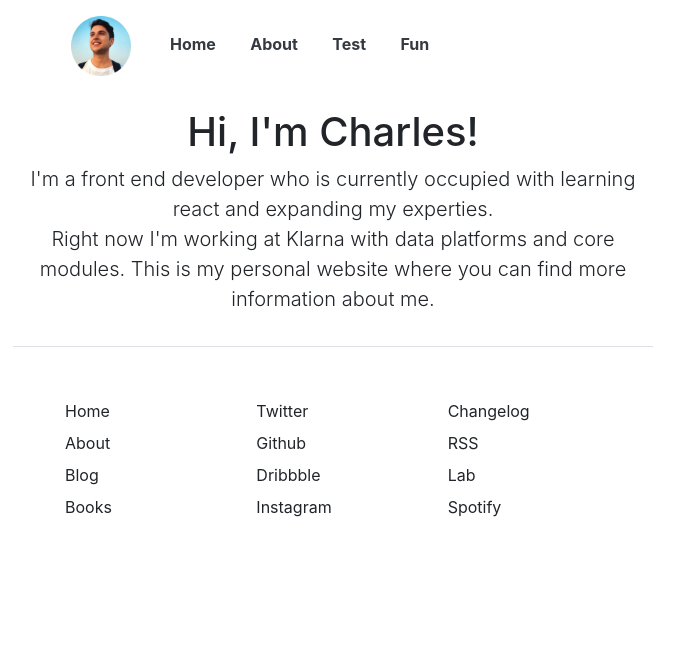
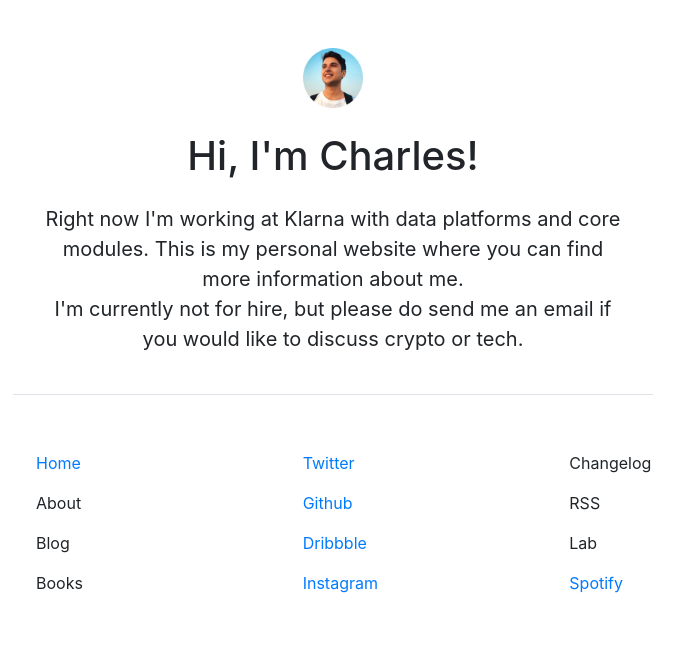
Before and after one commit to fu4303/portfolio-basic, a plain HTML site: page index.html in a window 1280 px wide. Shown: the whole page, without its empty margins (307-989 px from the left). Drawn offline with nearby package versions, Linux system fonts and the light colour scheme.

Commit message:
Strip away unwanted elements

```diff
--- a/index.html
+++ b/index.html
@@ -13,19 +13,19 @@
     <title>Charles Krook</title>
   </head>
   <body>
-    <div class="container w-75">
-        <div class="row p-3 d-flex justify-content-center">
+    <div class="d-flex justify-content-center">
+        <div class="row pt-5 d-inline-flex justify-content-center">
 
-            <div class="">
+            <div class="d-flex justify-content-center">
                 <img src="/images/avatar.png" width="60px" alt="">
             </div>
 
-            <div class="col-lg-6">
-                <nav class="navbar text-right">
+            <!-- <div class="col-lg-6">
+                <nav class="navbar">
                     <div class="navbar-expand font-weight-bold">
                         <ul id="navbarMenu" class="navbar-nav">
                             <li class="nav-item">
-                                <a href="#" class="nav-link text-dark">Home</a>
+                                <a href="/" class="nav-link text-dark">Home</a>
                             </li>
                             <li class="nav-item offset-1">
                                 <a href="#" class="nav-link text-dark">About</a>
@@ -39,51 +39,51 @@
                         </ul>
                     </div>
                 </nav>
-            </div>
+            </div> -->
            <!-- <div class="col-lg-4 col-md-4">
                 <button class="float-right toggle-switch border bg-light"></button>
             </div>-->
         </div>
     </div>
 
-    <div class="container w-50 p-3 text-center">
-        <h1>Hi, I'm Charles!</h1>
-        <p class="lead">
-            I'm a front end developer who is currently occupied with learning react and expanding my experties.<br>
-            Right now I'm working at Klarna with data platforms and core modules. This is my personal website where you can find more information about me.
+    <div class="container w-50 p-4 text-center">
+        <h1 class="pb-3">Hi, I'm Charles!</h1>
+        <p class="blockquote">
+            Right now I'm working at Klarna with data platforms and core modules. This is my personal website where you can find more information about me.<br>
+            I'm currently not for hire, but please do send me an email if you would like to discuss crypto or tech.
         </p>
         <!-- <a href="#" class="button">More about me</a> -->
     </div>
 
-    <div class="container w-50 border-top p-5">
+    <div class="container w-50 border-top py-5">
         <div class="row">
-            <div class="col-4">
+            <div class="col-5">
                 <nav class=navbar">
                     <ul class="navbar-nav">
-                        <li class="p-1">Home</li>
-                        <li class="p-1">About</li>
-                        <li class="p-1">Blog</li>
-                        <li class="p-1">Books</li>
+                        <li class="p-2"><a href="ckrook.github.io">Home</a></li>
+                        <li class="p-2">About</li>
+                        <li class="p-2">Blog</li>
+                        <li class="p-2">Books</li>
                     </ul>
                 </nav>
             </div>
-            <div class="col-4">
+            <div class="col-5">
                 <nav>
                     <ul class="navbar-nav">
-                        <li class="p-1">Twitter</li>
-                        <li class="p-1">Github</li>
-                        <li class="p-1">Dribbble</li>
-                        <li class="p-1">Instagram</li>
+                        <li class="p-2"><a href="https://twitter.com/Charleskrook">Twitter</a></li>
+                        <li class="p-2"><a href="https://github.com/ckrook">Github</a></li>
+                        <li class="p-2"><a href="https://dribbble.com/charleskrook">Dribbble</a></li>
+                        <li class="p-2"><a href="https://www.instagram.com/charleskrookk/">Instagram</a></li>
                     </ul>
                 </nav>
             </div>
-            <div class="col-4">
+            <div class="col-2">
                 <nav>
                     <ul class="navbar-nav">
-                        <li class="p-1">Changelog</li>
-                        <li class="p-1">RSS</li>
-                        <li class="p-1">Lab</li>
-                        <li class="p-1">Spotify</li>
+                        <li class="p-2">Changelog</li>
+                        <li class="p-2">RSS</li>
+                        <li class="p-2">Lab</li>
+                        <li class="p-2"><a href="https://open.spotify.com/user/challemusik?si=E3t7fBXjQKqBWrdesPqYTw">Spotify</a></li>
                     </ul>
                 </nav>
             </div>
```
